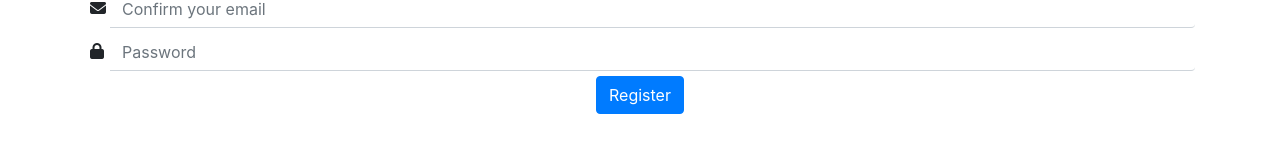
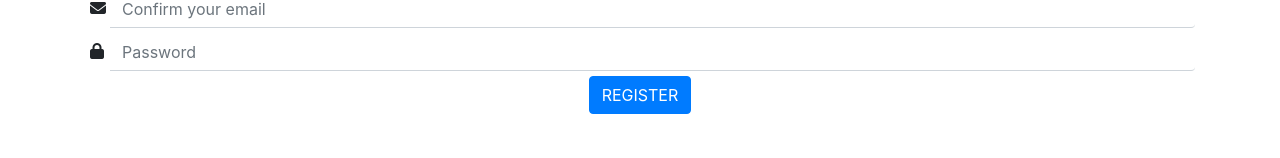
Before and after one commit to mnpmuthu/myreactapp, a React (Create React App) app: page / in a window 1280 px wide. Shown: the part 142-300 px from the top of the page. Built offline with nearby package versions, Linux system fonts and the light colour scheme.

Commit message:
text-uppercase

```diff
--- a/src/Components/Register.js
+++ b/src/Components/Register.js
@@ -89,7 +89,7 @@
         </div>
 
         <div className="d-flex justify-content-center">
-          <button type="submit" className="btn btn-primary">
+          <button type="submit" className="btn btn-primary text-uppercase">
             Register
           </button>
         </div>
```
